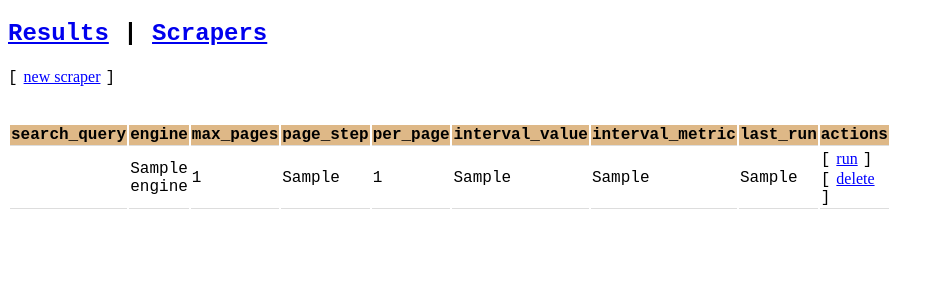
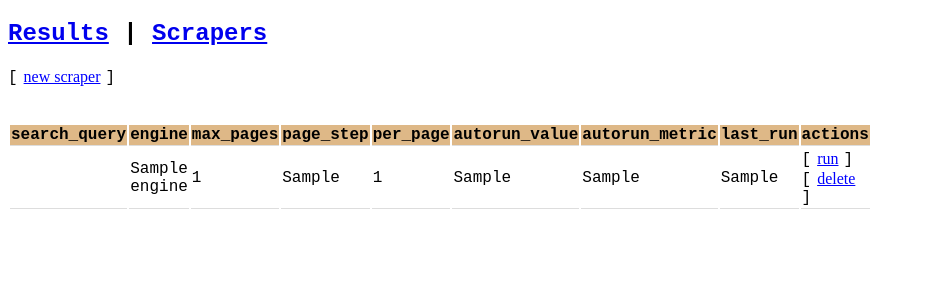
Before and after one commit to Patrick-Yevych/news-webscraper, a Flask app: template web-app/templates/scrapers.html in a window 1280 px wide. Shown: the top 300 px of the page, without its empty margins (0-944 px from the left). Run offline with Flask 2, Linux system fonts and the light colour scheme; the template is opened without the code that fills it: most values are stand-ins (such as "Sample title", 1, 10 or a date in 2020); parts of the project's set-up code (start-up, migrations or seed data) failed here and were passed over.

Commit message:
Change styling

```diff
--- a/web-app/templates/scrapers.html
+++ b/web-app/templates/scrapers.html
@@ -66,7 +66,7 @@
         <label for="per_page"><b>per_page:</b></label>
         <input type="text" placeholder="Default: 10, Max: 100" name="per_page" required>
 
-        <label for="run_interval_value"><b>run_interval:</b> every </label>
+        <label for="run_interval_value"><b>autorun:</b> every </label>
         <input type="text" placeholder="" name="run_interval_value">
         <select name="run_interval_metric">
             <option value="manual">disabled</option>
@@ -94,7 +94,7 @@
         }
     </script>
     <br>
-    <table style="width:50%">
+    <table style="width:55%">
         <thead>
         <tr style="background-color:burlywood;">
             <th>search_query</th>
@@ -102,8 +102,8 @@
             <th>max_pages</th>
             <th>page_step</th>
             <th>per_page</th>
-            <th>interval_value</th>
-            <th>interval_metric</th>
+            <th>autorun_value</th>
+            <th>autorun_metric</th>
             <th>last_run</th>
             <th>actions</th>
         </tr>
```
